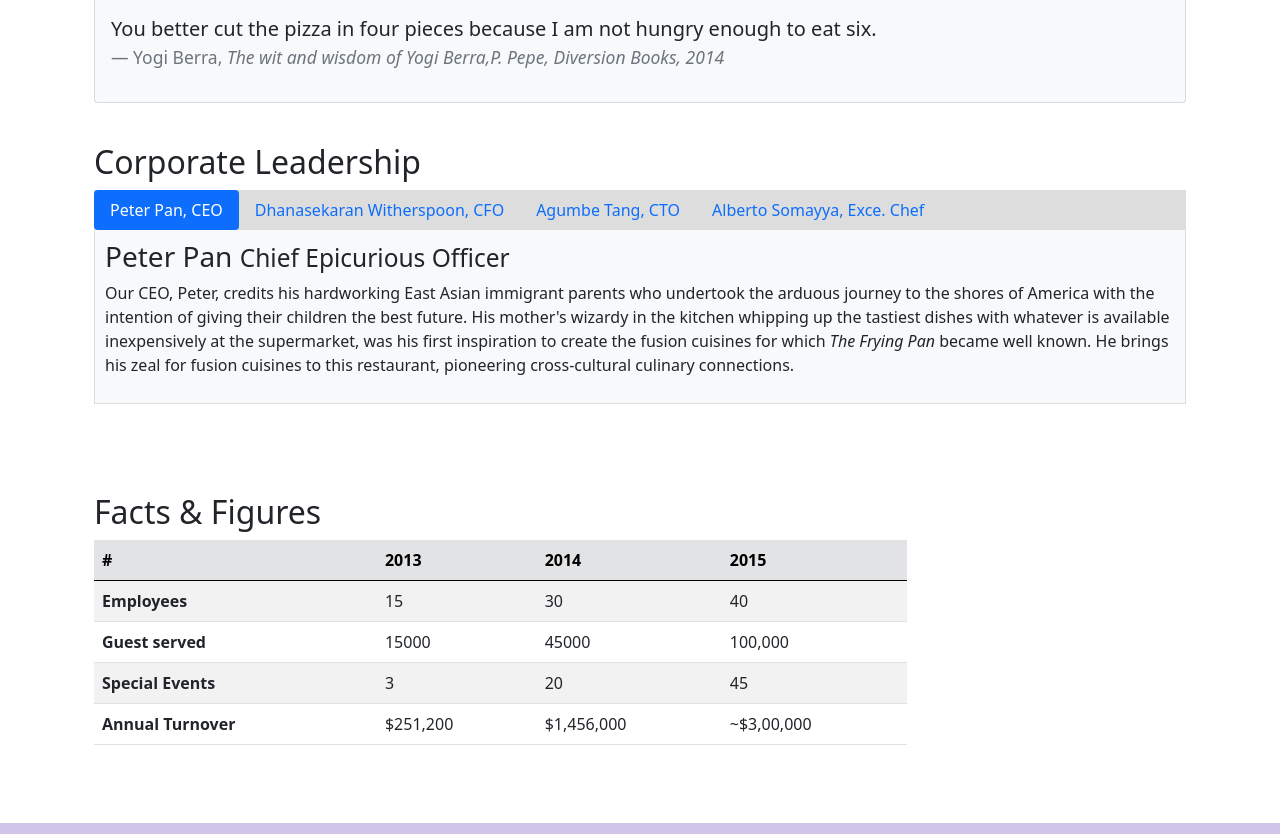
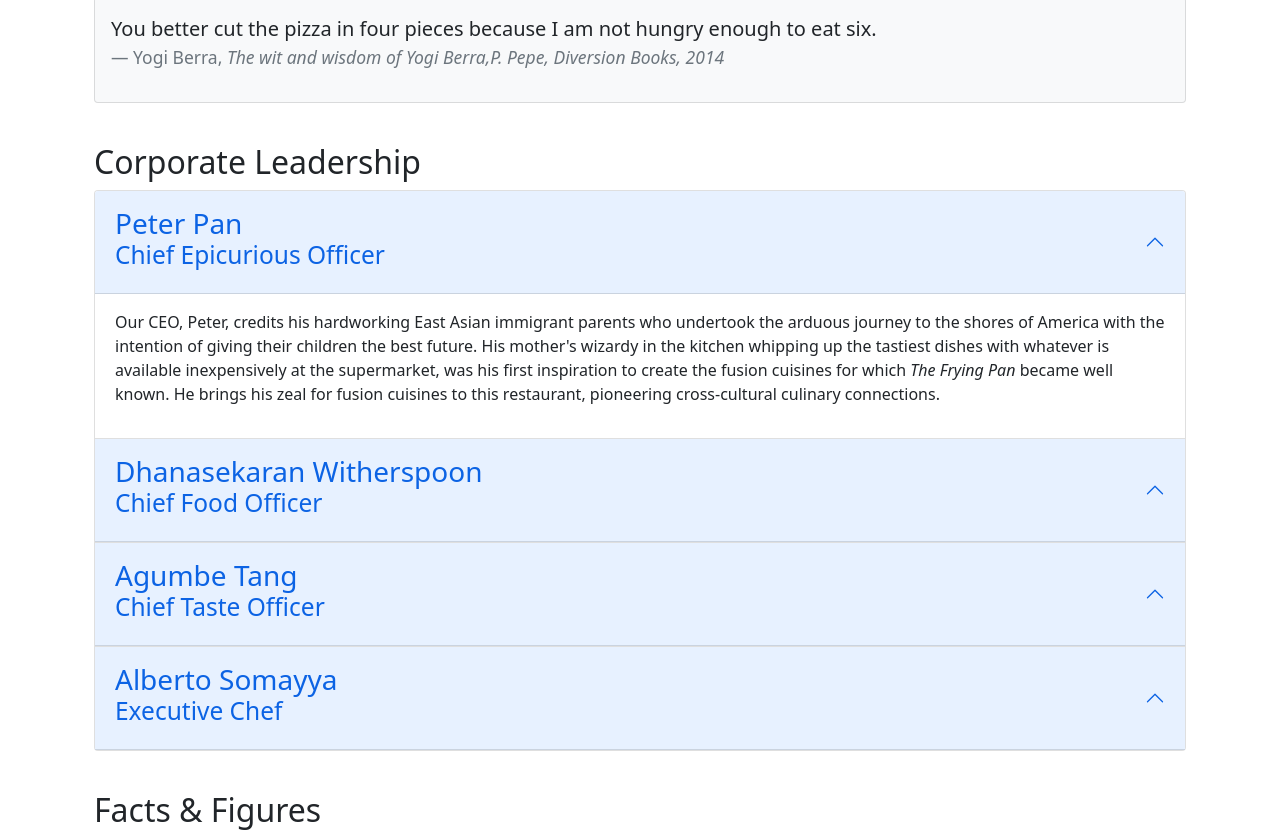
Before and after one commit to Jasai007/Bootstrap, a website: page aboutus.html in a window 1280 px wide. Shown: the part 708-1542 px from the top of the page. Drawn offline with nearby package versions, Linux system fonts and the light colour scheme.

Commit message:
Accordion

```diff
--- a/aboutus.html
+++ b/aboutus.html
@@ -11,6 +11,7 @@
     <link rel="stylesheet" href="node_modules/font-awesome/css/font-awesome.min.css">
     <link rel="stylesheet" href="node_modules/bootstrap-social/bootstrap-social.css">
     <link rel="stylesheet" href="css/styles.css">
+
 
     <title>Ristorante Con Fusion: About Us</title>
 
@@ -52,8 +53,8 @@
     </header>
 
     <div class="container">
-        <div class="row">
-            <ol class="col-12 breadcrumb">
+        <div class="row ">
+            <ol class="col-12 breadcrumb ms-2">
                 <li class="breadcrumb-item"><a href="./index.html">Home</a></li>
                 <li class="breadcrumb-item active ">About us</li>
             </ol>
@@ -107,51 +108,84 @@
             <div class="col-12">
                 <h2>Corporate Leadership</h2>
 
-                <ul class="nav nav-pills ">
-                    <li class="nav-item">
-                        <a class="nav-link active" href="#peter"
-                         role="tab" data-bs-toggle="tab">Peter Pan, CEO</a>
-                    </li>
-                    <li class="nav-item">
-                        <a class="nav-link" href="#danny"
-                         role="tab" data-bs-toggle="tab">Dhanasekaran Witherspoon, CFO</a>
-                    </li>
-                    <li class="nav-item">
-                        <a class="nav-link" href="#agumbe"
-                         role="tab" data-bs-toggle="tab">Agumbe Tang, CTO</a>
-                    </li>
-                    <li class="nav-item">
-                        <a class="nav-link" href="#alberto"
-                         role="tab" data-bs-toggle="tab">Alberto Somayya, Exce. Chef</a>
-                    </li>
+                <div class="accordion">
 
-                </ul>
+                    <div class="accordion-item" >
+                            <div class="accordion-header">
+                                <button class="accordion-button" type="button" data-bs-toggle="collapse" data-bs-target="#peter"
+                                aria-expanded="true">
+                                    <h3>Peter Pan <small class="d-none d-sm-block">Chief Epicurious Officer</small>
+                                        <p class="d-block d-sm-none"><small>CEO</small></p></h3>
 
-                <div class="tab-content bg-light">
-                    <div role="tabpanel" class="tab-pane fade show active" id="peter">
-                        <h3>Peter Pan <small>Chief Epicurious Officer</small></h3>
-                        <p class="d-none d-sm-block">Our CEO, Peter, credits his hardworking East Asian immigrant parents who undertook the arduous journey to the shores of America with the intention of giving their children the best future. His mother's wizardy in the kitchen whipping up the tastiest dishes with whatever is available inexpensively at the supermarket, was his first inspiration to create the fusion cuisines for which <em>The Frying Pan</em> became well known. He brings his zeal for fusion cuisines to this restaurant, pioneering cross-cultural culinary connections.</p>
+                                </button>
+                            </div>
+                        <div class="accordion-collapse collapse show" id="peter" data-parent="#accordion">
+                            <div class="accordion-body" >
+                                <h3 class="d-block d-sm-none">Chief Epicurious Officer</h3>
+                                <p>Our CEO, Peter, credits his hardworking East Asian immigrant parents who undertook the arduous journey to the shores of America with the intention of giving their children the best future. His mother's wizardy in the kitchen whipping up the tastiest dishes with whatever is available inexpensively at the supermarket, was his first inspiration to create the fusion cuisines for which <em>The Frying Pan</em> became well known. He brings his zeal for fusion cuisines to this restaurant, pioneering cross-cultural culinary connections.</p>
+                            </div>
+
+                        </div>
                     </div>
 
-                    <div role="tabpanel" class="tab-pane fade" id="danny">
-                        <h3>Dhanasekaran Witherspoon <small>Chief Food Officer</small></h3>
-                        <p class="d-none d-sm-block">Our CFO, Danny, as he is affectionately referred to by his colleagues, comes from a long established family tradition in farming and produce. His experiences growing up on a farm in the Australian outback gave him great appreciation for varieties of food sources. As he puts it in his own words, <em>Everything that runs, wins, and everything that stays, pays!</em></p>
+                    <div class="accordion-item" >
+                        <div class="accordion-header">
+                            <button class="accordion-button" type="button" data-bs-toggle="collapse"
+                            data-bs-target="#danny" aria-expanded="true">
+                                <h3> Dhanasekaran Witherspoon <small class="d-none d-sm-block">Chief Food Officer</small>
+                                     <p class="d-block d-sm-none"><small>CFO</small></p></h3>
+                            </button>
+                        </div>
+                        <div class="accordion-collapse collapse" id="danny" data-parent="#accordion">
+                            <div class="accordion-body" >
+                                <h3 class="d-block d-sm-none">Chief Food Officer</h3>
+                                <p>Our CFO, Danny, as he is affectionately referred to by his colleagues, comes from a long established family tradition in farming and produce. His experiences growing up on a farm in the Australian outback gave him great appreciation for varieties of food sources. As he puts it in his own words, <em>Everything that runs, wins, and everything that stays, pays!</em></p>
+                            </div>
+
+                        </div>
                     </div>
 
-                    <div role="tabpanel" class="tab-pane fade" id="agumbe">
-                        <h3>Agumbe Tang <small>Chief Taste Officer</small></h3>
-                        <p class="d-none d-sm-block">Blessed with the most discerning gustatory sense, Agumbe, our CTO, personally ensures that every dish that we serve meets his exacting tastes. Our chefs dread the tongue lashing that ensues if their dish does not meet his exacting standards. He lives by his motto, <em>You click only if you survive my lick.</em></p>
+
+                    <div class="accordion-item" >
+                        <div class="accordion-header">
+                            <button class="accordion-button" type="button" data-bs-toggle="collapse"
+                            data-bs-target="#agumbe" aria-expanded="true">
+                                <h3>  Agumbe Tang <small class="d-none d-sm-block">Chief Taste Officer</small>
+                                    <p class="d-block d-sm-none"><small>CTO</small></p></h3>
+                            </button>
+                        </div>
+                        <div class="accordion-collapse collapse" id="agumbe" data-parent="#accordion">
+                            <div class="accordion-body" >
+                                <h3 class="d-block d-sm-none">Chief Taste Officer</h3>
+                                <p >Blessed with the most discerning gustatory sense, Agumbe, our CTO, personally ensures that every dish that we serve meets his exacting tastes. Our chefs dread the tongue lashing that ensues if their dish does not meet his exacting standards. He lives by his motto, <em>You click only if you survive my lick.</em></p>
+                            </div>
+
+                        </div>
                     </div>
 
-                    <div role="tabpanel" class="tab-pane fade" id="alberto">
-                        <h3>Alberto Somayya <small>Executive Chef</small></h3>
-                        <p class="d-none d-sm-block">Award winning three-star Michelin chef with wide International experience having worked closely with whos-who in the culinary world, he specializes in creating mouthwatering Indo-Italian fusion experiences. He says, <em>Put together the cuisines from the two craziest cultures, and you get a winning hit! Amma Mia!</em></p>
+                    <div class="accordion-item" >
+                        <div class="accordion-header">
+                            <button class="accordion-button" type="button" data-bs-toggle="collapse"
+                            data-bs-target="#alberto" aria-expanded="true">
+                                <h3> Alberto Somayya <small class="d-none d-sm-block">Executive Chef</small>
+                                    <p class="d-block d-sm-none"><small>Exec. Chef</small></p></h3>
+                            </button>
+                        </div>
+                        <div class="accordion-collapse collapse" id="alberto" data-parent="#accordion">
+                            <div class="accordion-body" >
+                                <h3 class="d-block d-sm-none">Executive Chef</h3>
+                                <p >Award winning three-star Michelin chef with wide International experience having worked closely with whos-who in the culinary world, he specializes in creating mouthwatering Indo-Italian fusion experiences. He says, <em>Put together the cuisines from the two craziest cultures, and you get a winning hit! Amma Mia!</em></p>
+                            </div>
+
+                        </div>
                     </div>
-
 
                 </div>
             </div>
        </div>
+
+
+
        <div class="row row-content">
            <div class="col-12 col-sm-9">
                <h2>Facts & Figures</h2>
--- a/css/styles.css
+++ b/css/styles.css
@@ -49,6 +49,3 @@
       padding: 10px;
 
   }
-  .nav-pills{
-      background-color: #ddd;
-  }
```
